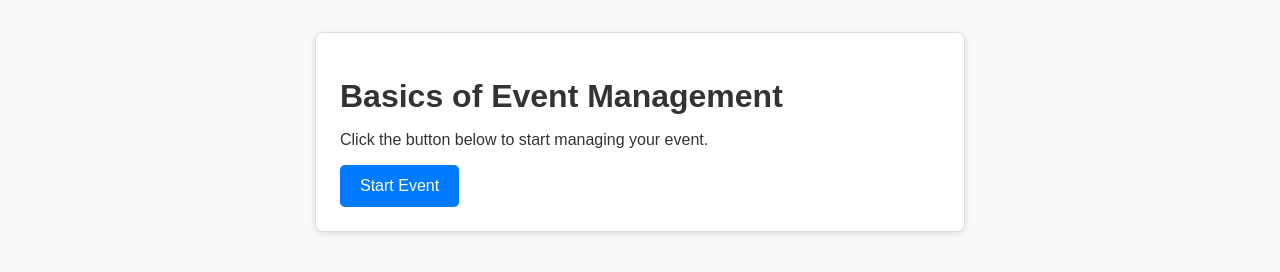
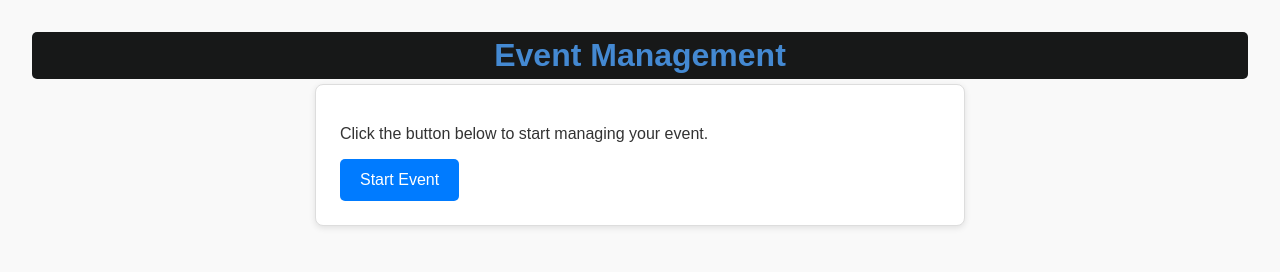
Before and after one commit to MRIDHUL9366/Event, a plain HTML site: page index.html in a window 1280 px wide. Drawn offline with Linux system fonts and the light colour scheme.

Commit message:
Add css for main heading

```diff
--- a/css/style.css
+++ b/css/style.css
@@ -0,0 +1,36 @@
+ body {
+      font-family: Arial, sans-serif;
+      margin: 2rem;
+      background-color: #f9f9f9;
+      color: #333;
+    }
+    .container {
+      max-width: 600px;
+      margin: 0 auto;
+      padding: 1.5rem;
+      background: #fff;
+      border: 1px solid #ddd;
+      border-radius: 8px;
+      box-shadow: 0 2px 6px rgba(0,0,0,0.1);
+    }
+    h1 {
+        color: #4489d2;
+        text-align: center;
+        background-color: #171818;
+        padding:5px 5px;
+        border-radius: 5px;
+        margin-bottom: 5px;
+    }
+
+    button {
+      padding: 0.75rem 1.25rem;
+      font-size: 1rem;
+      border: none;
+      border-radius: 5px;
+      background-color: #007bff;
+      color: white;
+      cursor: pointer;
+    }
+    button:hover {
+      background-color: #0056b3;
+    }
--- a/index.html
+++ b/index.html
@@ -4,42 +4,12 @@
   <meta charset="UTF-8">
   <meta name="viewport" content="width=device-width, initial-scale=1.0">
   <title>Event Management Basics</title>
-  <style>
-    body {
-      font-family: Arial, sans-serif;
-      margin: 2rem;
-      background-color: #f9f9f9;
-      color: #333;
-    }
-    .container {
-      max-width: 600px;
-      margin: 0 auto;
-      padding: 1.5rem;
-      background: #fff;
-      border: 1px solid #ddd;
-      border-radius: 8px;
-      box-shadow: 0 2px 6px rgba(0,0,0,0.1);
-    }
-    h1 {
-      margin-bottom: 1rem;
-    }
-    button {
-      padding: 0.75rem 1.25rem;
-      font-size: 1rem;
-      border: none;
-      border-radius: 5px;
-      background-color: #007bff;
-      color: white;
-      cursor: pointer;
-    }
-    button:hover {
-      background-color: #0056b3;
-    }
-  </style>
+  <link rel="stylesheet" href="css/style.css" type="text/css">
+
 </head>
 <body>
+   <h1>Event Management</h1>
   <div class="container">
-    <h1>Basics of Event Management</h1>
     <p>Click the button below to start managing your event.</p>
     <button type="button">Start Event</button>
   </div>
```
